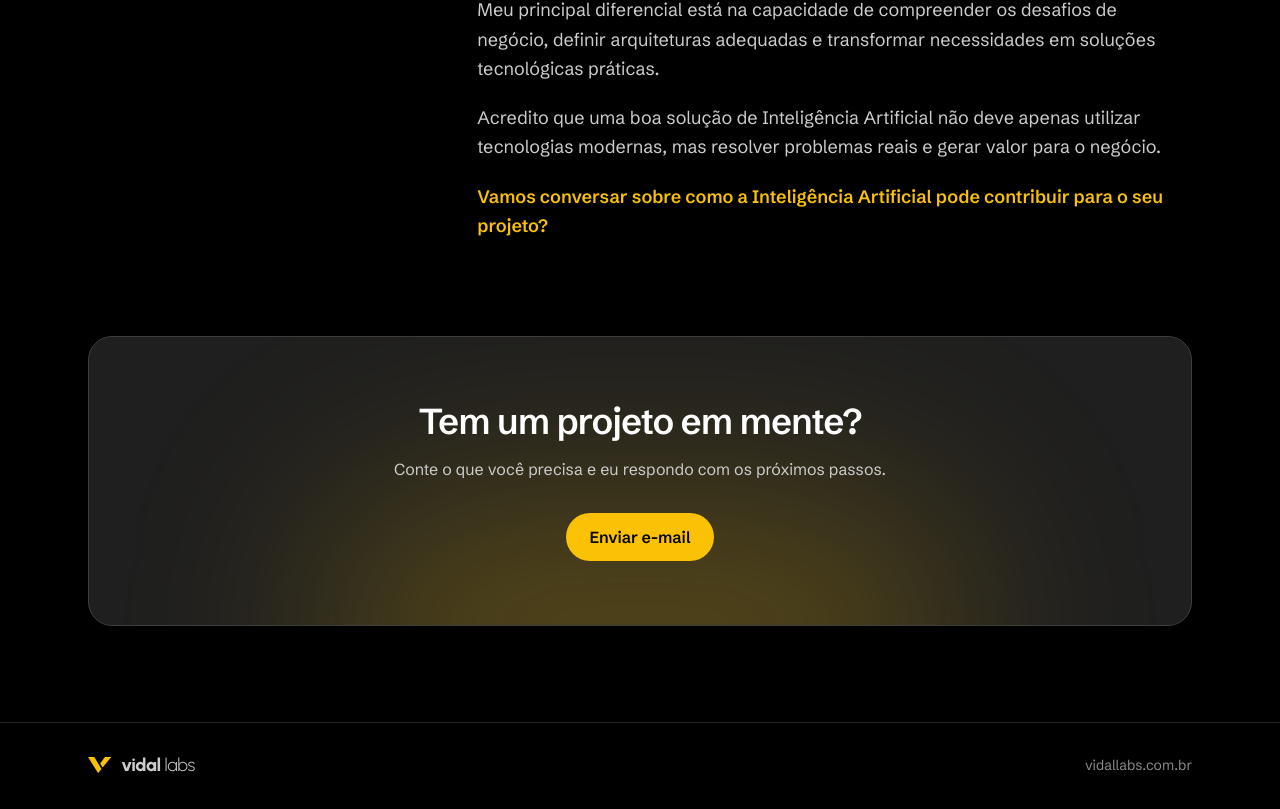
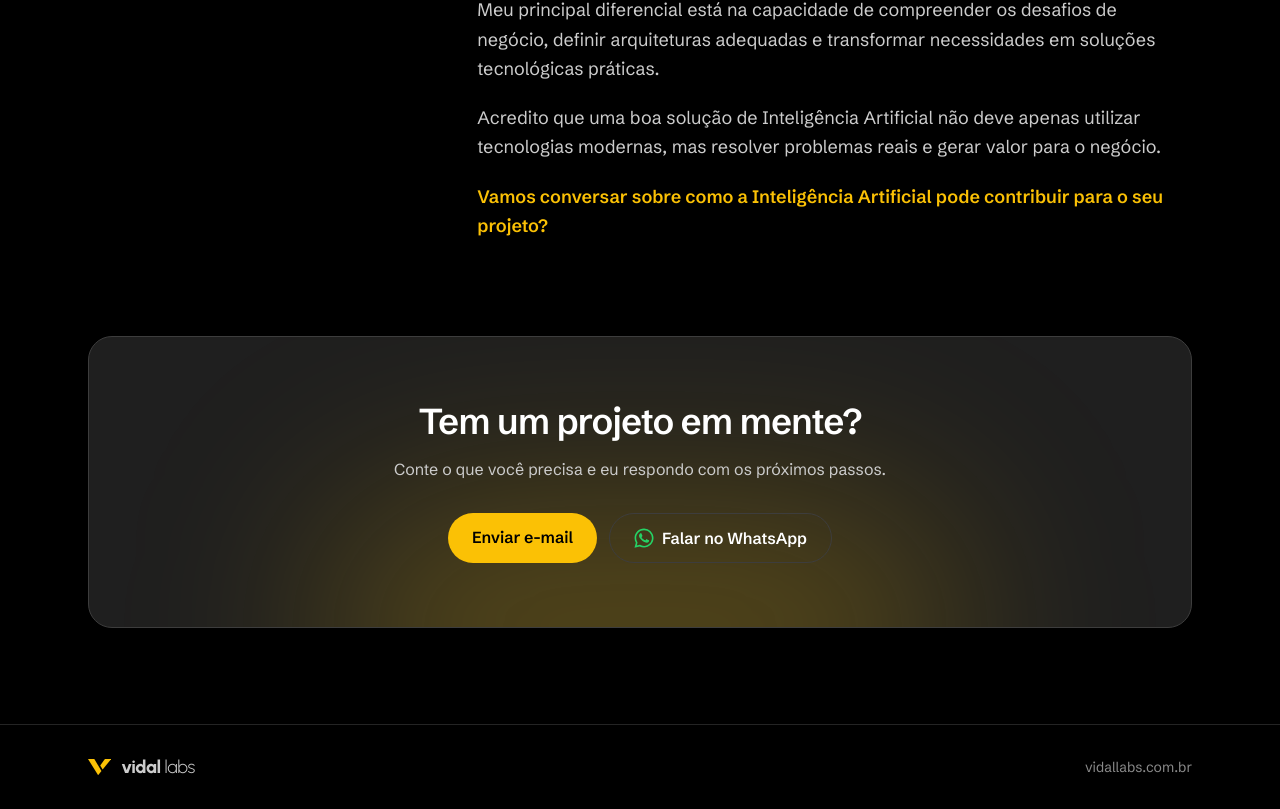
Before and after one commit to vidaltechnologies/vidaltechnologies-site, a Next.js app: page / in a window 1280 px wide. Shown: the part 2694-3503 px from the top of the page. Built offline with nearby package versions, Linux system fonts and the light colour scheme.

Commit message:
Contato: e-mail contato@vidallabs.com.br e botão de WhatsApp
Co-Authored-By: Claude Opus 5.5 (1M context) <noreply@anthropic.com>
Claude-Session: https://claude.ai/code/session_01JwJTa3PbY1ij6qC6EeTHdF

```diff
--- a/src/components/home.tsx
+++ b/src/components/home.tsx
@@ -157,12 +157,23 @@ export function Home({ lang }: { lang: Locale }) {
               {t.contact.title}
             </h2>
             <p className="relative mx-auto mt-4 max-w-lg text-muted">{t.contact.text}</p>
-            <a
-              href="mailto:contato@vidaltechnologies.com.br"
-              className="relative mt-8 inline-block rounded-full bg-accent px-6 py-3 font-semibold text-accent-ink transition hover:brightness-110"
-            >
-              {t.contact.button}
-            </a>
+            <div className="relative mt-8 flex flex-wrap justify-center gap-3">
+              <a
+                href="mailto:contato@vidallabs.com.br"
+                className="rounded-full bg-accent px-6 py-3 font-semibold text-accent-ink transition hover:brightness-110"
+              >
+                {t.contact.button}
+              </a>
+              <a
+                href={`https://wa.me/5541988779179?text=${encodeURIComponent(t.contact.whatsappMessage)}`}
+                target="_blank"
+                rel="noopener noreferrer"
+                className="inline-flex items-center gap-2 rounded-full border border-line px-6 py-3 font-semibold transition hover:border-[#25D366]"
+              >
+                <WhatsAppIcon />
+                {t.contact.whatsapp}
+              </a>
+            </div>
           </div>
         </section>
       </main>
@@ -176,3 +187,11 @@ export function Home({ lang }: { lang: Locale }) {
     </div>
   );
 }
+
+function WhatsAppIcon() {
+  return (
+    <svg viewBox="0 0 24 24" aria-hidden className="h-5 w-5 fill-[#25D366]">
+      <path d="M17.47 14.38c-.3-.15-1.75-.86-2.02-.96-.27-.1-.47-.15-.67.15-.2.3-.77.96-.94 1.16-.17.2-.35.22-.64.07-.3-.15-1.25-.46-2.38-1.47-.88-.79-1.47-1.76-1.65-2.06-.17-.3-.02-.46.13-.6.13-.13.3-.35.45-.52.15-.17.2-.3.3-.5.1-.2.05-.37-.03-.52-.07-.15-.67-1.6-.92-2.2-.24-.58-.49-.5-.67-.5h-.57c-.2 0-.52.07-.79.37-.27.3-1.04 1.02-1.04 2.48 0 1.46 1.07 2.88 1.21 3.08.15.2 2.1 3.2 5.08 4.49.71.31 1.26.49 1.7.63.71.22 1.36.19 1.87.12.57-.09 1.75-.72 2-1.41.25-.69.25-1.29.17-1.41-.07-.12-.27-.2-.57-.35M12.05 21.5h-.01a9.4 9.4 0 0 1-4.8-1.31l-.34-.2-3.57.93.95-3.48-.22-.36a9.4 9.4 0 0 1-1.44-5.02c0-5.2 4.24-9.44 9.45-9.44 2.52 0 4.89.99 6.67 2.77a9.37 9.37 0 0 1 2.76 6.68c0 5.2-4.24 9.43-9.45 9.43m8.04-17.47A11.3 11.3 0 0 0 12.05.7C5.78.7.68 5.8.68 12.06c0 2 .52 3.96 1.52 5.68L.58 23.7l6.1-1.6a11.3 11.3 0 0 0 5.37 1.37h.01c6.26 0 11.36-5.1 11.36-11.37 0-3.03-1.18-5.89-3.33-8.03" />
+    </svg>
+  );
+}
--- a/src/i18n/dictionaries.ts
+++ b/src/i18n/dictionaries.ts
@@ -102,6 +102,8 @@ const pt = {
     title: "Tem um projeto em mente?",
     text: "Conte o que você precisa e eu respondo com os próximos passos.",
     button: "Enviar e-mail",
+    whatsapp: "Falar no WhatsApp",
+    whatsappMessage: "Olá! Vim pelo site da Vidal Labs e gostaria de conversar sobre um projeto.",
   },
   switcherLabel: "Idioma",
 };
@@ -196,6 +198,8 @@ const en: Dictionary = {
     title: "Have a project in mind?",
     text: "Tell me what you need and I will reply with the next steps.",
     button: "Send an e-mail",
+    whatsapp: "Chat on WhatsApp",
+    whatsappMessage: "Hi! I found the Vidal Labs website and would like to talk about a project.",
   },
   switcherLabel: "Language",
 };
@@ -288,6 +292,8 @@ const es: Dictionary = {
     title: "¿Tienes un proyecto en mente?",
     text: "Cuéntame lo que necesitas y te respondo con los próximos pasos.",
     button: "Enviar e-mail",
+    whatsapp: "Hablar por WhatsApp",
+    whatsappMessage: "¡Hola! Vi el sitio de Vidal Labs y me gustaría hablar sobre un proyecto.",
   },
   switcherLabel: "Idioma",
 };
```
